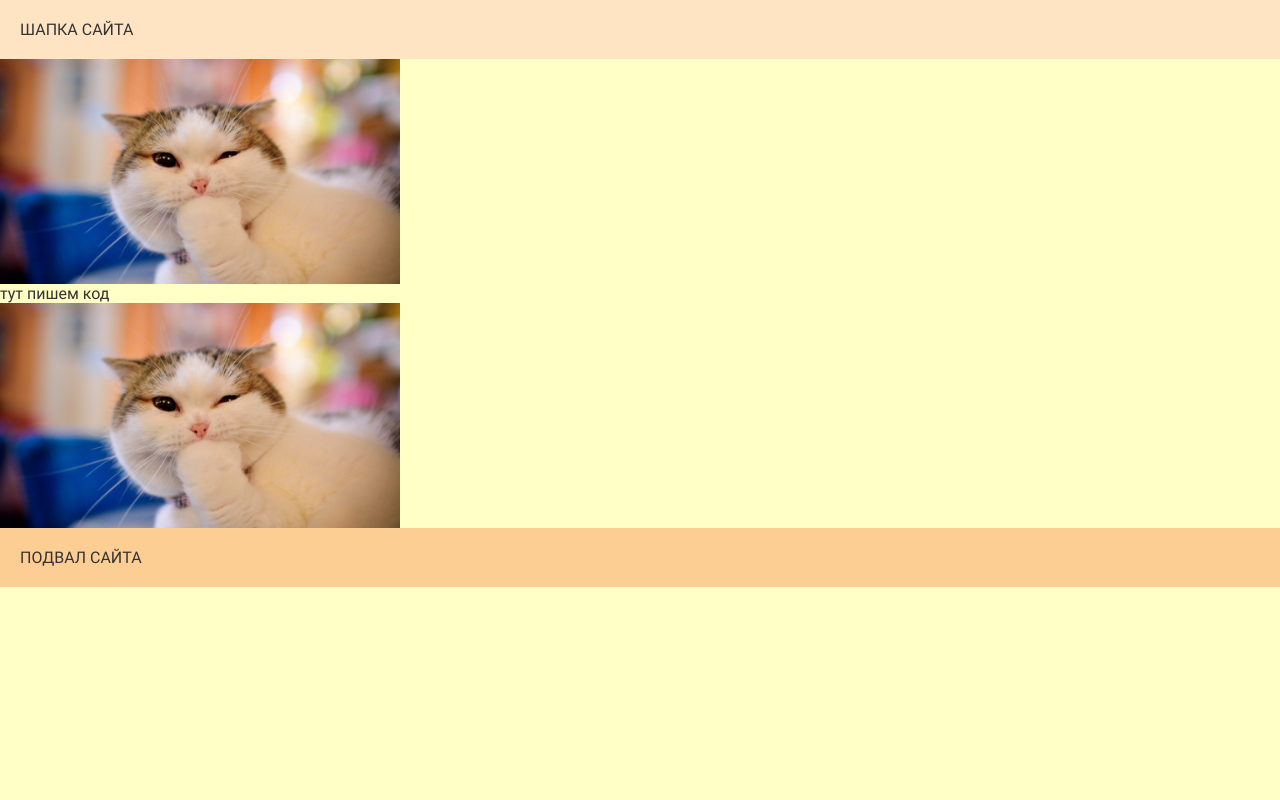
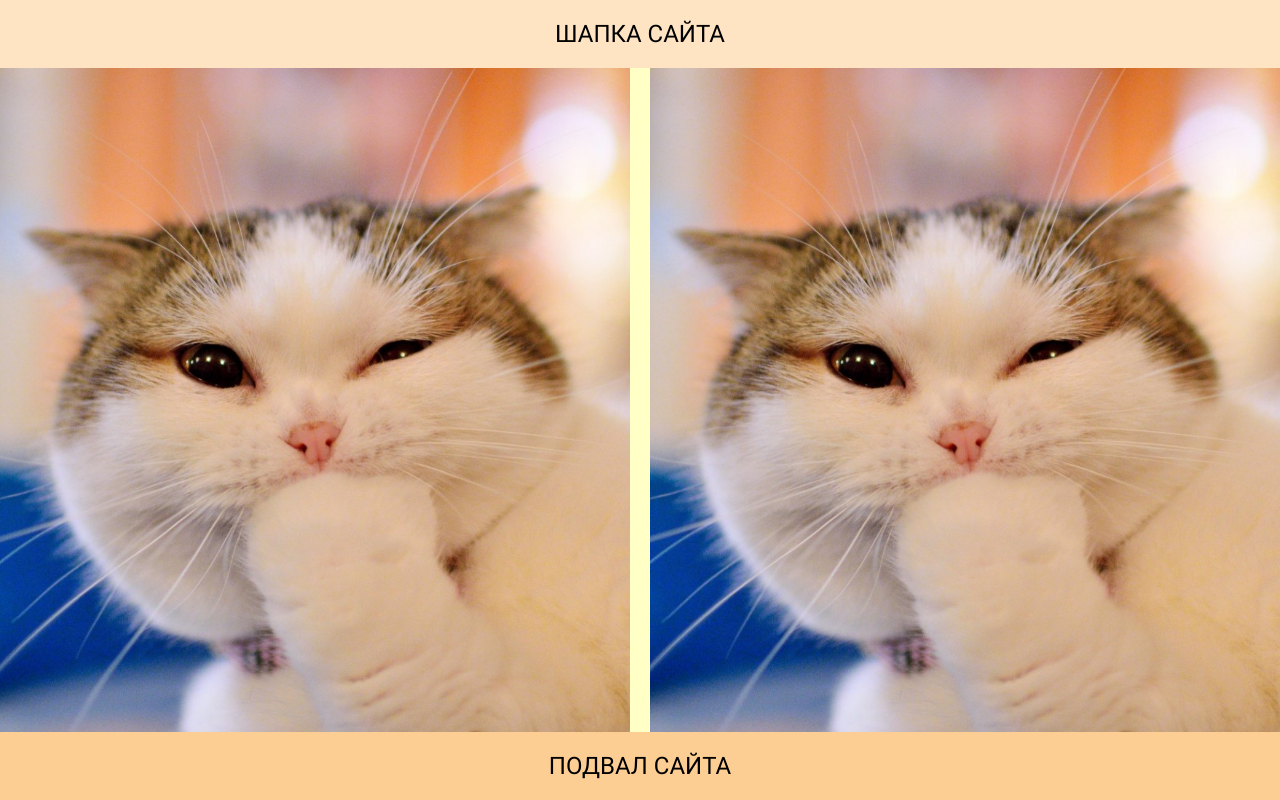
Before and after one commit to gkarev/gulp-sass, a website: page app/html/index.html in a window 1280 px wide. Drawn offline with nearby package versions, Linux system fonts and the light colour scheme; files that its build step writes are made by us from their sources; files whose address does not match are found by name.

Commit message:
выбросил минификацию html, убрал replace путей, сделал стартовый шаблон

```diff
--- a/app/html/blocks/footer.html
+++ b/app/html/blocks/footer.html
@@ -1 +1,3 @@
-<p style="padding: 20px; background-color: rgb(253, 206, 147);">ПОДВАЛ САЙТА</p>
+<footer>
+    Подвал сайта
+</footer>
--- a/app/html/blocks/header.html
+++ b/app/html/blocks/header.html
@@ -1,2 +1,3 @@
-<p style="padding: 20px; background-color: bisque;">ШАПКА САЙТА</p>
-<img width="400" src="../../img/mentor.jpg" alt="mentor picture">
+<header>
+    Шапка сайта
+</header>
--- a/app/html/index.html
+++ b/app/html/index.html
@@ -1,22 +1,31 @@
 <!DOCTYPE html>
-<html lang="en">
+<html lang="ru">
 
 <head>
-    <!-- meta, title, css -->
+    <!-- подключаем meta, title, css -->
     @@include('page/head-data.html')
 </head>
 
 <body>
 
-    @@include('blocks/header.html')
+    <!-- пример подключения картинок, и html-блоков, удалить перед началом работы -->
+    <div class="test">
 
-    <p>тут пишем код</p>
+        <!-- подключаем шапку -->
+        @@include('blocks/header.html')
 
-    <img width="400" src="../img/mentor.jpg" alt="mentor picture">
+        <div class="test__content">
+            <img class="test__img" src="img/mentor.jpg" alt="mentor picture">
+            <div class="test__pic"></div>
+        </div>
 
-    @@include('blocks/footer.html')
+        <!-- подключаем подвал -->
+        @@include('blocks/footer.html')
 
-    <!-- js -->
+    </div>
+
+
+    <!-- подключаем js -->
     <script src="js/main.js"></script>
 </body>
 
--- a/app/scss/blocks/test.scss
+++ b/app/scss/blocks/test.scss
@@ -1,5 +1,38 @@
-body{
-    font-family: "Roboto";
-    color: #333;
+// ПРИМЕР СТИЛЕЙ, И ПУТЕЙ К ФАЙЛАМ КАРТИНОК, ПЕРЕД НАЧАЛОМ РАБОТЫ УДАЛИТЬ
+
+.test{
+    font-family: $basic-family;
     background-color: $body-bg;
+    height: 100vh;
+    display: grid;
+    grid-auto-rows: min-content 1fr min-content;
+    text-align: center;
+    text-transform: uppercase;
+    font-size: 24px;
 }
+
+.test header{
+    padding: 20px;
+    background-color: bisque;
+}
+
+.test footer{
+    padding: 20px;
+    background-color: rgb(253, 206, 147);
+}
+
+.test__img{
+    max-width: 100%;
+    height: 100%;
+    object-fit: cover;
+}
+
+.test__pic{
+    background: url("../img/mentor.jpg") no-repeat center center/cover;
+}
+
+.test__content{
+    display: grid;
+    grid-template-columns: repeat(2, 1fr);
+    grid-gap: 20px;
+}
--- a/app/scss/fonts.scss
+++ b/app/scss/fonts.scss
@@ -1,4 +1,4 @@
 @font-face {
 	font-family: "Roboto";
-	src: url("../../fonts/Roboto/Roboto-Regular.ttf") format("truetype");
+	src: url("../fonts/Roboto/Roboto-Regular.ttf") format("truetype");
 }
--- a/app/scss/main.scss
+++ b/app/scss/main.scss
@@ -1,7 +1,7 @@
 @import "variables"; //пишем переменные
 
 @import "reset"; //сборс стилей
-@import "fonts"; //подключаем шрифты
+@import "fonts"; //подключаем шрифты (локально)
 
-//подключаем основные стили сайта(блоки)
+//подключаем БЭМ блоки
 @import "blocks/test";
--- a/app/scss/variables.scss
+++ b/app/scss/variables.scss
@@ -1 +1,5 @@
+//bacgrounds
 $body-bg: #ff55;
+
+//fonts
+$basic-family: 'Roboto', Arial, Helvetica, sans-serif;
--- a/package.json
+++ b/package.json
@@ -15,9 +15,7 @@
     "gulp-autoprefixer": "^7.0.1",
     "gulp-clean-css": "^4.3.0",
     "gulp-file-include": "^2.3.0",
-    "gulp-htmlmin": "^5.0.1",
     "gulp-imagemin": "^7.1.0",
-    "gulp-replace": "^1.0.0",
     "gulp-sass": "^4.1.0",
     "gulp-uglify-es": "^2.0.0",
     "node-sass": "^5.0.0"
```
Also changed, not shown: docs/index.html (+20 -8 lines), gulpfile.js (+1 -7 lines), docs/css/main.css.
